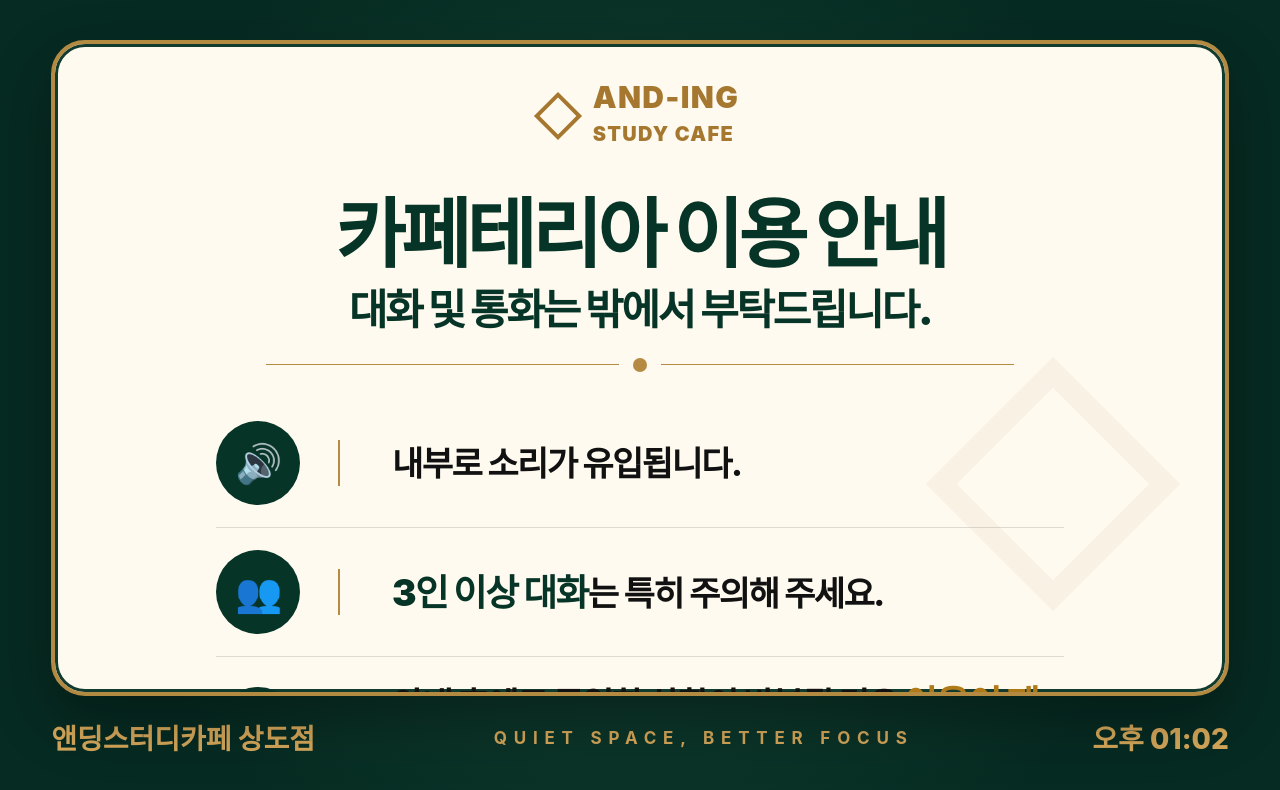
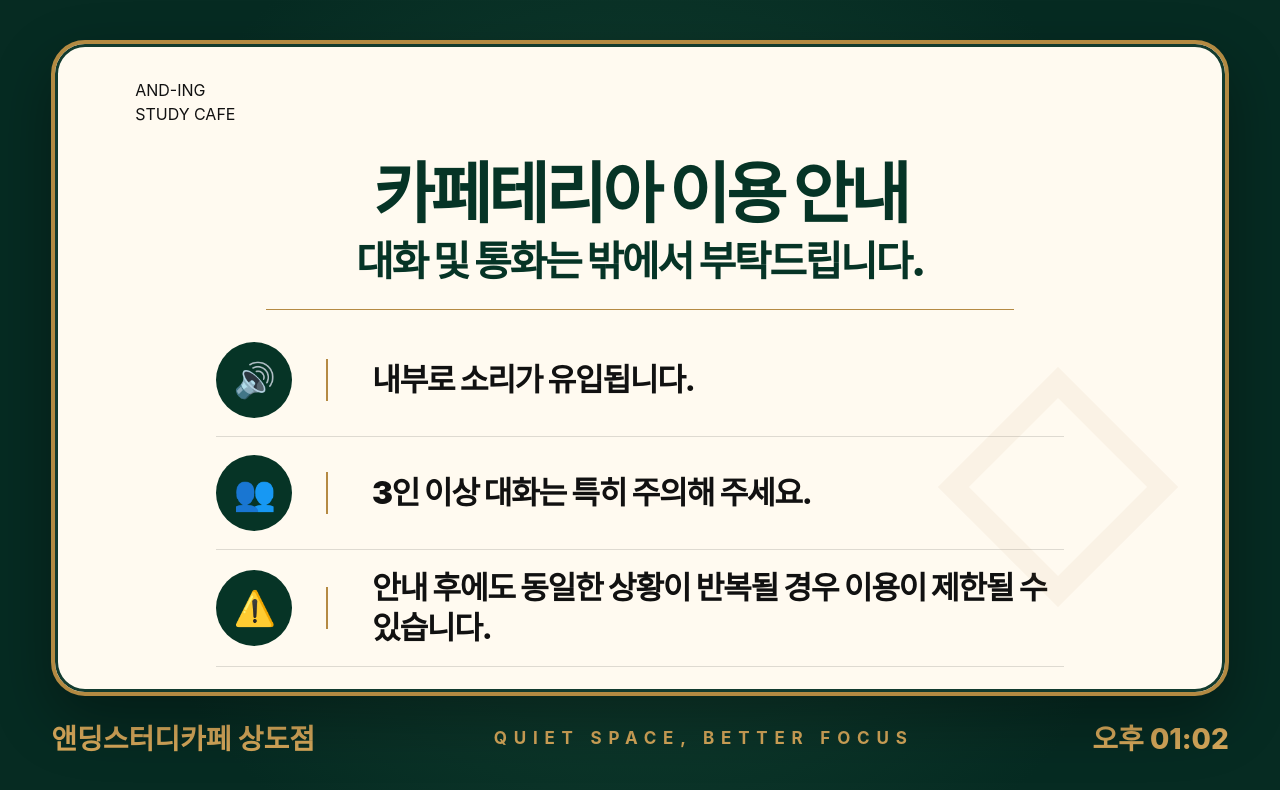
Before and after one commit to mmmkk2/sangdo-lobby, a Next.js app: page / in a window 1280 px wide. Shown: the top 790 px of the page. Built offline with nearby package versions, Linux system fonts and the light colour scheme.

Commit message:
Update globals.css

```diff
--- a/app/globals.css
+++ b/app/globals.css
@@ -182,7 +182,6 @@ body {
   overflow: hidden;
   color: #111;
 }
-
 .card {
   position: relative;
   width: 92vw;
@@ -191,43 +190,18 @@ body {
   border-radius: 34px;
   border: 4px solid #b38a42;
   box-shadow: inset 0 0 0 3px #123b2f, 0 24px 60px rgba(0, 0, 0, 0.32);
-  padding: 38px 80px 46px;
+  padding: 34px 80px 36px;
   box-sizing: border-box;
   overflow: hidden;
-}
 
-.brand {
   display: flex;
-  justify-content: center;
-  align-items: center;
-  gap: 18px;
-  color: #a6782f;
-  font-weight: 900;
-  letter-spacing: 0.08em;
-}
-
-.logoMark {
-  width: 34px;
-  height: 34px;
-  border: 4px solid #a6782f;
-  transform: rotate(45deg);
-  box-sizing: border-box;
-}
-
-.brandMain {
-  font-size: 30px;
-  line-height: 1;
-}
-
-.brandSub {
-  font-size: 20px;
-  margin-top: 7px;
+  flex-direction: column;
 }
 
 h1 {
-  margin: 46px 0 10px;
+  margin: 34px 0 8px;
   text-align: center;
-  font-size: 76px;
+  font-size: clamp(58px, 5.2vw, 78px);
   line-height: 1.05;
   font-weight: 950;
   color: #063426;
@@ -235,10 +209,10 @@ h1 {
 }
 
 h2 {
-  margin: 0 0 30px;
+  margin: 0 0 24px;
   text-align: center;
-  font-size: 42px;
-  line-height: 1.18;
+  font-size: clamp(32px, 3.2vw, 44px);
+  line-height: 1.16;
   font-weight: 900;
   color: #063426;
   letter-spacing: -0.055em;
@@ -248,18 +222,11 @@ h2 {
   display: flex;
   align-items: center;
   justify-content: center;
-  margin: 0 auto 34px;
+  margin: 0 auto 24px;
   width: 74%;
   height: 1px;
   background: #b58a43;
-}
-
-.divider span {
-  width: 14px;
-  height: 14px;
-  background: #b58a43;
-  border-radius: 50%;
-  box-shadow: 0 0 0 14px #fffaf0;
+  flex-shrink: 0;
 }
 
 .noticeList {
@@ -267,64 +234,52 @@ h2 {
   margin: 0 auto;
   display: flex;
   flex-direction: column;
+  justify-content: center;
+  flex: 1;
+  min-height: 0;
 }
 
 .row {
   display: grid;
-  grid-template-columns: 96px 28px 1fr;
+  grid-template-columns: 88px 24px 1fr;
   align-items: center;
-  gap: 26px;
-  padding: 22px 0;
+  gap: 22px;
+  padding: 18px 0;
   border-bottom: 1px solid rgba(0, 0, 0, 0.13);
-  font-size: 34px;
+  font-size: clamp(28px, 2.45vw, 38px);
   font-weight: 800;
   letter-spacing: -0.045em;
-  line-height: 1.34;
-}
-
-.row:last-child {
-  border-bottom: none;
+  line-height: 1.28;
 }
 
 .icon {
-  width: 84px;
-  height: 84px;
+  width: 76px;
+  height: 76px;
   border-radius: 50%;
   background: #063426;
   color: white;
   display: flex;
   align-items: center;
   justify-content: center;
-  font-size: 38px;
+  font-size: 34px;
 }
 
 .bar {
   width: 2px;
-  height: 46px;
+  height: 42px;
   background: #b58a43;
-}
-
-b {
-  color: #063426;
-  font-size: 1.08em;
-  font-weight: 950;
-}
-
-.gold {
-  color: #b17a18;
 }
 
 .watermark {
   position: absolute;
   right: 82px;
-  bottom: 118px;
-  width: 180px;
-  height: 180px;
-  border: 22px solid rgba(166, 125, 57, 0.07);
+  bottom: 120px;
+  width: 170px;
+  height: 170px;
+  border: 22px solid rgba(166, 125, 57, 0.06);
   transform: rotate(45deg);
   pointer-events: none;
 }
-
 footer {
   width: 92vw;
   margin-top: 22px;
```
